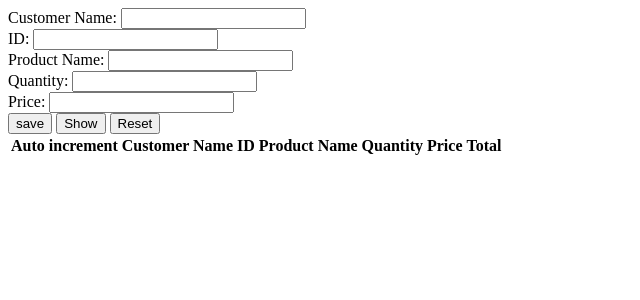
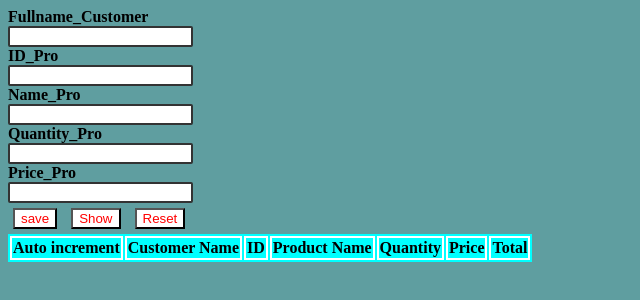
Before and after one commit to ngothikimoanh/lap_trinh_js, a plain HTML site: page mang2.html in a window 1280 px wide. Shown: the whole page, without its empty margins (0-640 px from the left). Drawn offline with Linux system fonts and the light colour scheme.

Commit message:
sửa mảng 2

```diff
--- a/mang2.html
+++ b/mang2.html
@@ -5,18 +5,44 @@
     <meta charset="UTF-8">
     <meta name="viewport" content="width=device-width, initial-scale=1.0">
     <title>Document</title>
+    <style>
+        html {
+            background-color: #5F9EA0;
+        }
+        input[type="button"] {
+            background-color: #fff;
+            color: red;
+            margin: 5px ;
+        }
+        input[type="text"] {
+            border: 2px solid #333;
+            border-radius: 2px;
+        }
+        .product {
+            background-color: #00FFFF;
+        }
+        th {
+            border: 2px solid #fff;
+        }
+    </style>
 </head>
 
 <body>
-    Customer Name: <input type="text" id="name"> <br>
-    ID: <input type="text" id="id"> <br>
-    Product Name: <input type="text" id="pname"> <br>
-    Quantity: <input type="text" id="qua"> <br>
-    Price: <input type="text" id="price"> <br>
+    <b>Fullname_Customer</b> <br>
+    <input type="text" id="name"> <br>
+    <b>ID_Pro</b> <br>
+    <input type="text" id="id"> <br>
+    <b>Name_Pro</b> <br>
+    <input type="text" id="pname"> <br>
+    <b>Quantity_Pro</b> <br>
+    <input type="text" id="qua"> <br>
+    <b>Price_Pro</b> <br>
+    <input type="text" id="price"> <br>
+
     <input type="button" value="save" onclick="save()">
     <input type="button" value="Show" onclick="show()">
     <input type="button" value="Reset" onclick="reset()">
-    <table class="table">
+    <table class="product">
         <thead class="thead-dark">
             <tr>
                 <th>Auto increment</th>
@@ -47,7 +73,7 @@
     function show() {
         var html = '';
         for (i in arr) {
-            var n = 1;
+            var n = i;
             n++;
             html + "<tr>";
             html += "<td>" + (n) + "</td>";
```
Also changed, not shown: btjs.html (deleted, +0 -21 lines).
